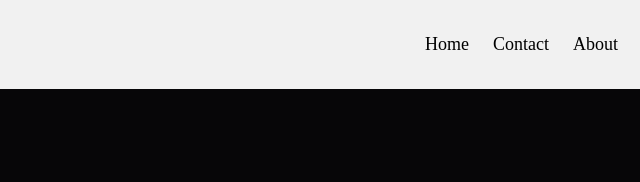
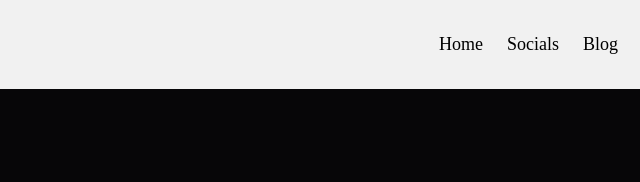
Before and after one commit to alizardguy/alizardguy.github.io, an Eleventy site: page src/index.html in a window 1280 px wide. Shown: the full height of the page, 640-1280 px from the left. Built offline with nearby package versions, Linux system fonts and the light colour scheme; Eleventy itself is replaced by a stand-in of ours; files that its build step writes are made by us from their sources.

Commit message:
socials and blog

```diff
--- a/src/_includes/navbar.html
+++ b/src/_includes/navbar.html
@@ -3,7 +3,7 @@
     <a href="/index" class="logo">alizardguy</a>
     <div class="header-right">
       <a href="/index">Home</a>
-      <a href="/contact">Contact</a>
-      <a href="/about">About</a>
+      <a href="/socials">Socials</a>
+      <a href="https://blog.alizardguy.com/">Blog</a>
     </div>
 </div>
```
Also changed, not shown: src/socials.html (renamed from src/contact.html, +1 -1 lines).
